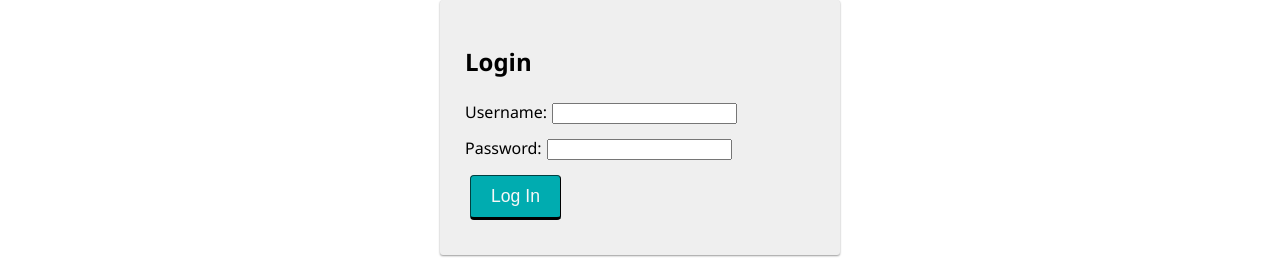
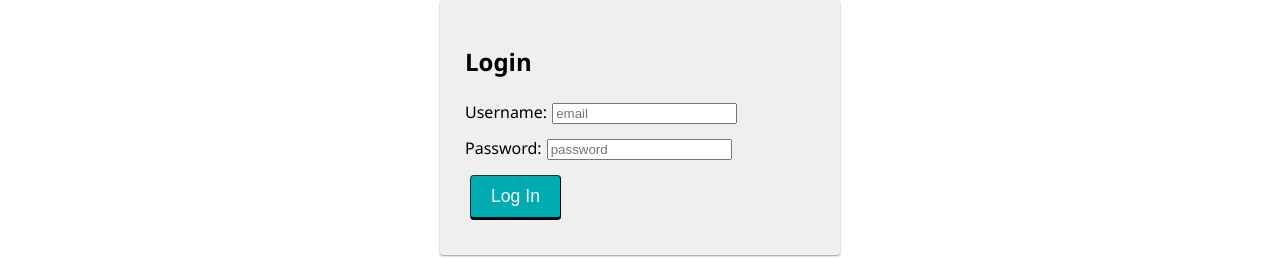
Before and after one commit to kodexign/solo-project-Seen-It, a React (Vite) app: page /#/user in a window 1280 px wide. Shown: the part 98-356 px from the top of the page. Built offline with nearby package versions, Linux system fonts and the light colour scheme; no server answers.

Commit message:
set up complete, added placeholder text to inputs in loginform

```diff
--- a/src/components/LoginForm/LoginForm.jsx
+++ b/src/components/LoginForm/LoginForm.jsx
@@ -38,6 +38,7 @@ function LoginForm() {
           <input
             type="text"
             name="username"
+            placeholder='email'
             required
             value={username}
             onChange={(event) => setUsername(event.target.value)}
@@ -49,6 +50,7 @@ function LoginForm() {
           Password:
           <input
             type="password"
+            placeholder='password'
             name="password"
             required
             value={password}
```
Also changed, not shown: src/components/Dashboard/Dashboard.jsx (added), 1 other file (tests, documents, lock files or other folders).
